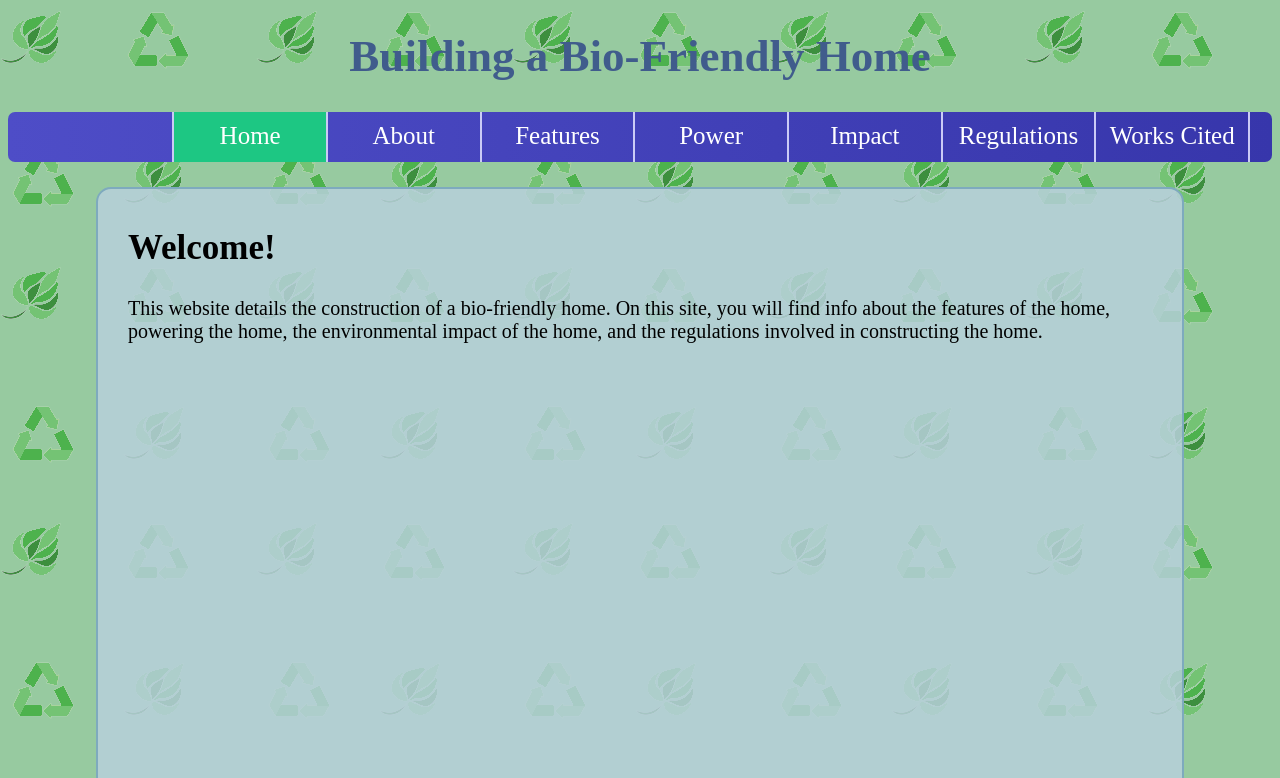
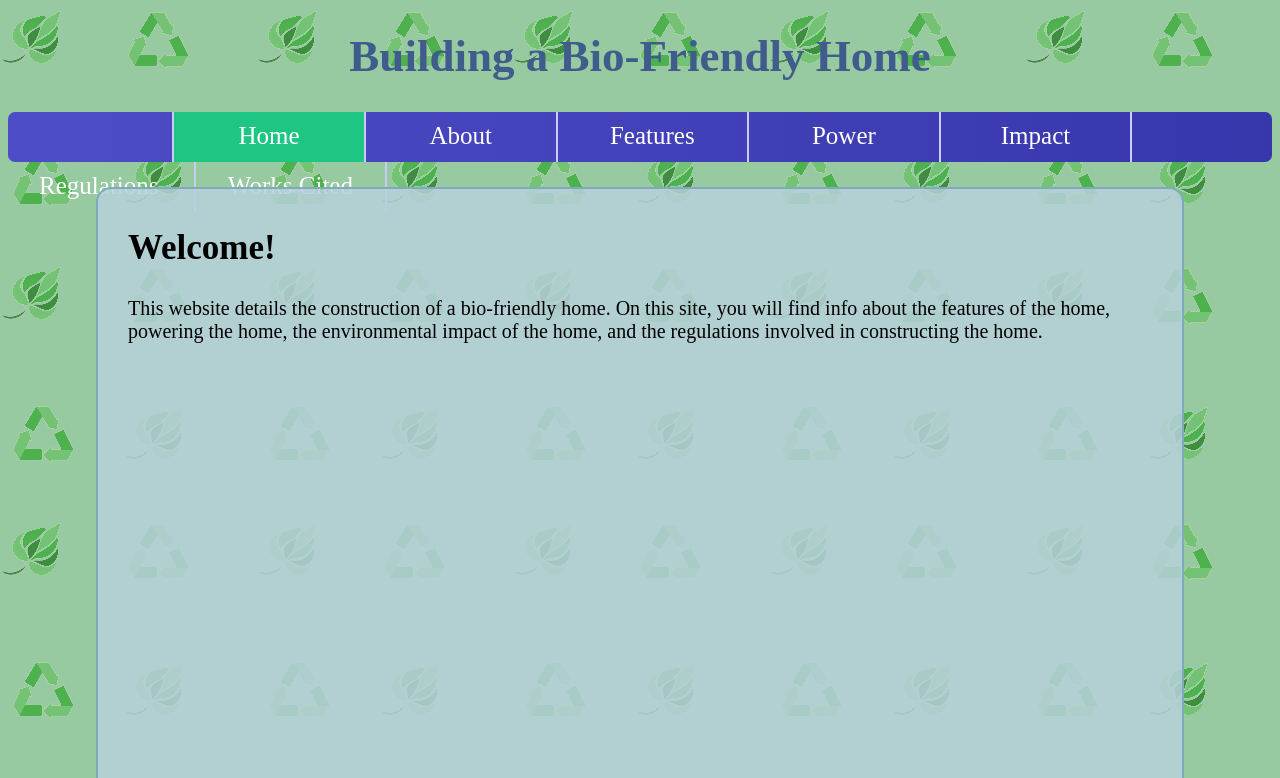
Before and after one commit to Hookshot-ZC/np-bpa-web-design-team-2020, a plain HTML site: page index.html in a window 1280 px wide. Shown: the top 778 px of the page. Drawn offline with Linux system fonts and the light colour scheme.

Commit message:
Stylesheet Changes
changed the navbar element width

```diff
--- a/stylesheets/index.css
+++ b/stylesheets/index.css
@@ -19,7 +19,7 @@ h1 {
 	border-right: 2px solid rgb(203, 203, 246);
 	margin: 0;
 	margin-left: -4px;
-	width: 12%;
+	width: 15%;
 	height: 40px;
 	font-size: 25px;
 	text-align: center;
```
